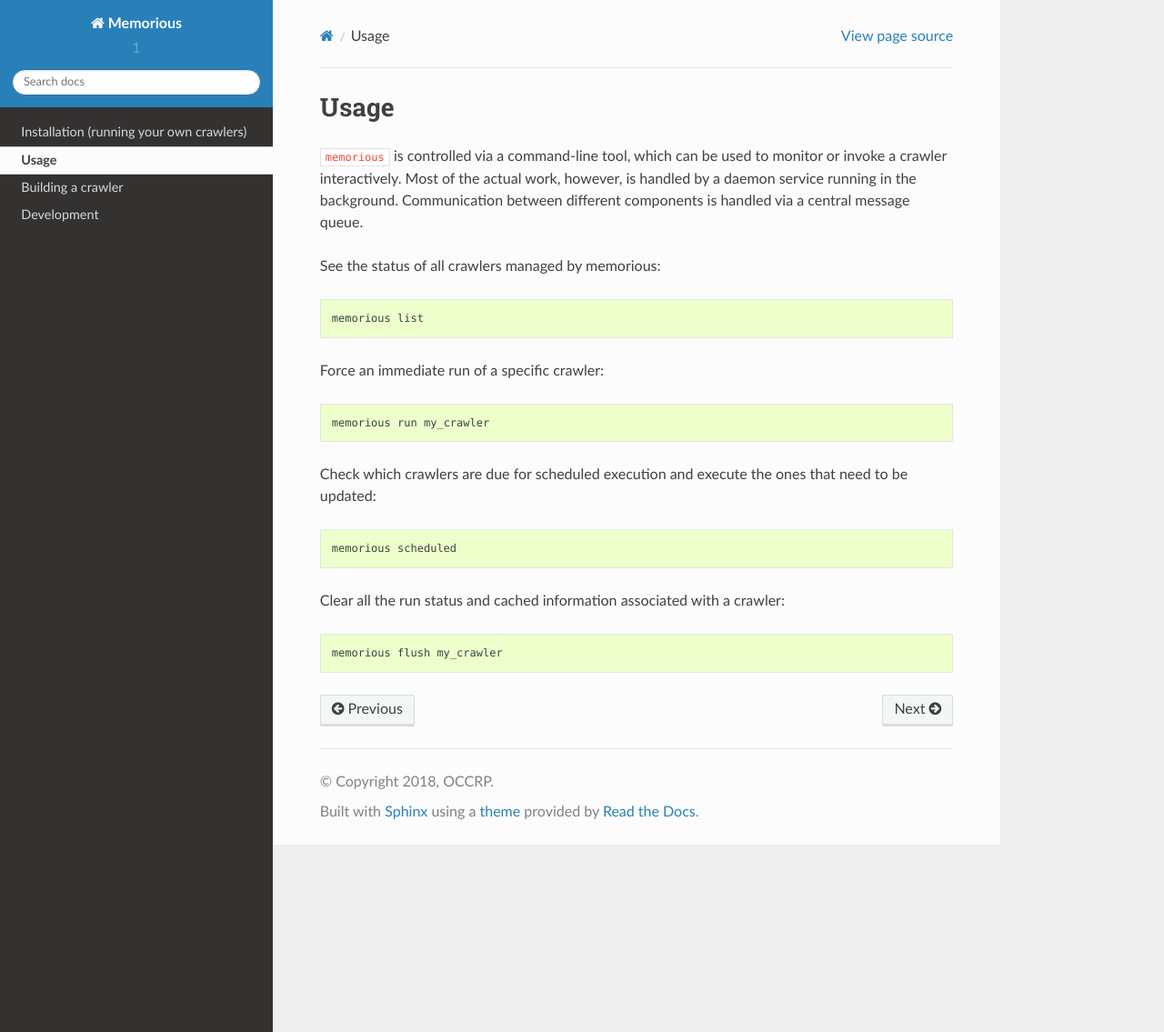
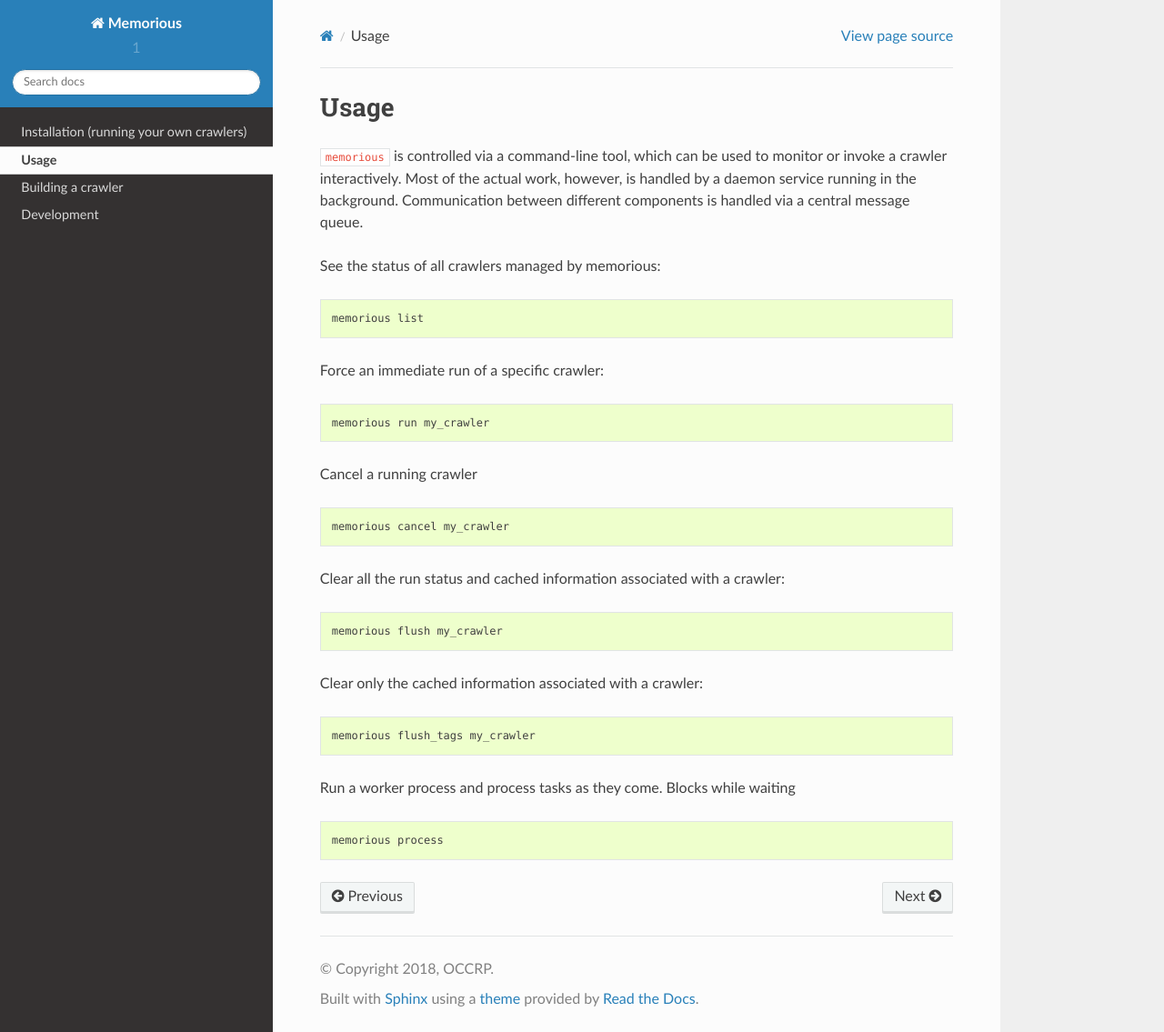
Before and after one commit to alephdata/memorious, a Sphinx documentation site: the page built from docs/usage.md, in a window 1280 px wide and 1135 px high. Shown: the whole window at 91% size. Built offline with Sphinx 7.4.7 and the Read the Docs theme 2.0.0, drawn with Linux system fonts in a browser that asks for light colours.

Commit message:
update CLI docs

````diff
--- a/docs/usage.md
+++ b/docs/usage.md
@@ -17,11 +17,11 @@ Force an immediate run of a specific crawler:
 memorious run my_crawler
 ```
 
-Check which crawlers are due for scheduled execution and execute the ones that
-need to be updated:
+
+Cancel a running crawler
 
 ```sh
-memorious scheduled
+memorious cancel my_crawler
 ```
 
 Clear all the run status and cached information associated with a crawler:
@@ -29,3 +29,15 @@ Clear all the run status and cached information associated with a crawler:
 ```sh
 memorious flush my_crawler
 ```
+
+Clear only the cached information associated with a crawler:
+
+```sh
+memorious flush_tags my_crawler
+```
+
+Run a worker process and process tasks as they come. Blocks while waiting
+
+```sh
+memorious process
+```
````
